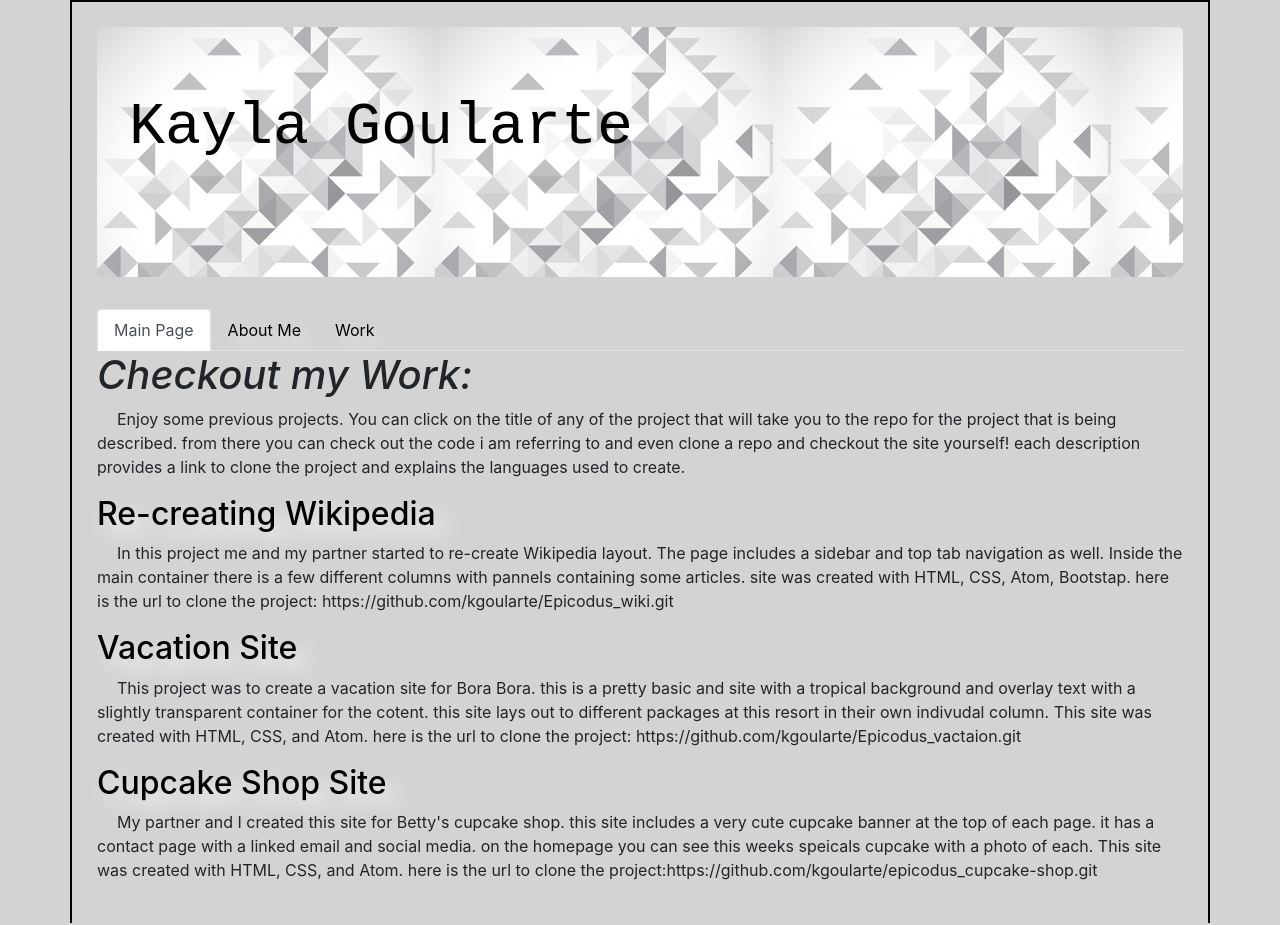
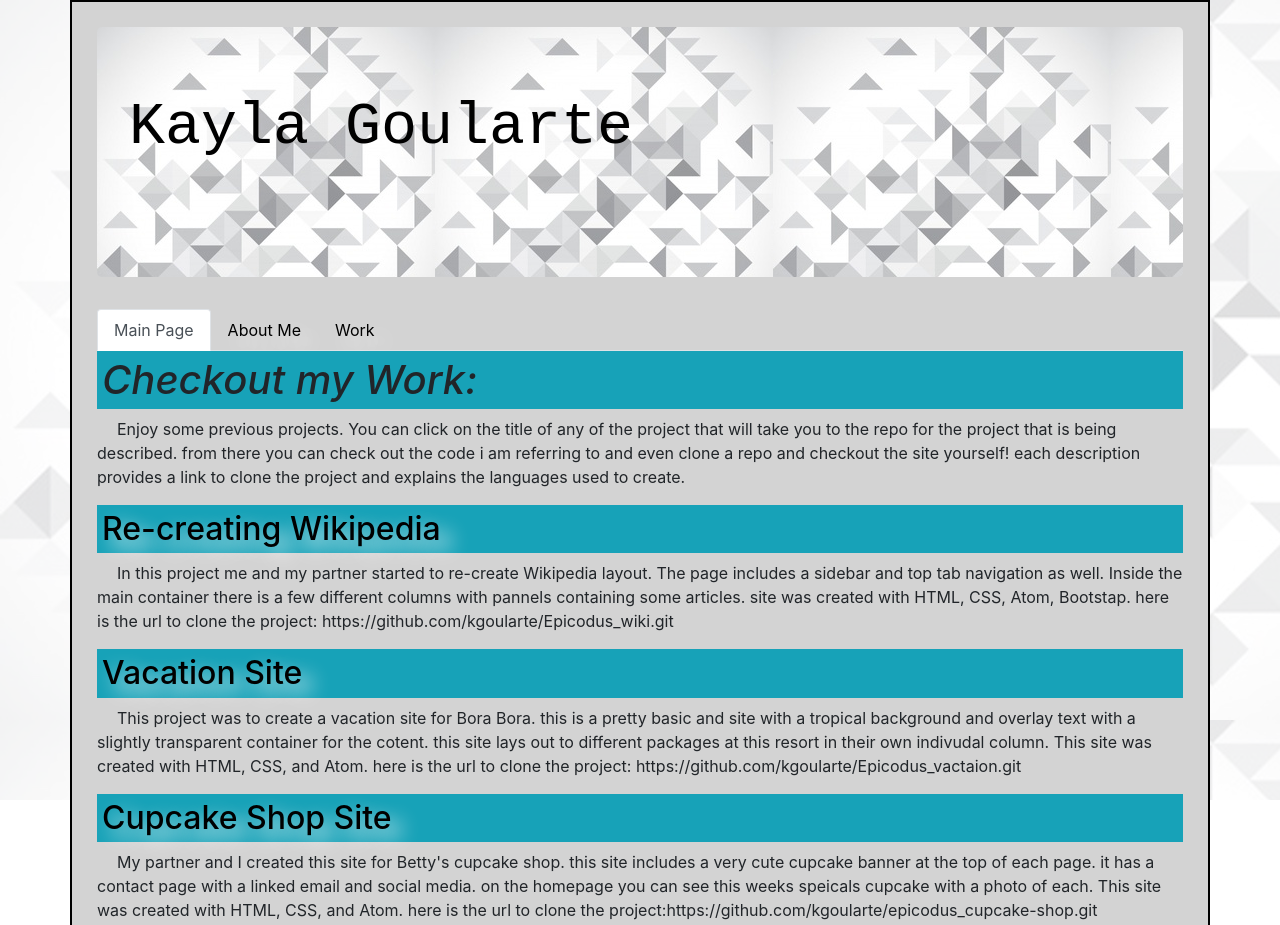
Before and after one commit to kgoularte/Epicodus_portfolio, a plain HTML site: page work.html in a window 1280 px wide. Shown: the top 925 px of the page. Drawn offline with nearby package versions, Linux system fonts and the light colour scheme.

Commit message:
add css styles and update background

```diff
--- a/css/styles.css
+++ b/css/styles.css
@@ -18,13 +18,13 @@ img {
   font-size: 60px;
   font-family: monospace;
 }
-body {
-  background-color: lightgrey;
-}
 .container {
   border: 2px solid black;
   border-bottom: none;
+  bottom: 25px;
   padding: 25px;
+  background-color: lightgrey;
+
 }
 a {
   color: black;
@@ -37,7 +37,22 @@ p {
   text-align: left;
   margin-left: 25px;
 }
-#me {
-  font-size: 20px;
-  text-shadow: 10px 10px 20px white;
+.bg-info {
+  padding: 5px;
 }
+.divbg {
+  background-image: url(../img/back.jpg);
+  opacity: 0.3;
+  top: 0;
+  left: 0;
+  bottom: 0;
+  right: 0;
+  position: absolute;
+  z-index: -1;
+}
+.intro {
+  font-size: 25px;
+}
+#insta {
+  box-shadow: 5px 5px 10px white;
+}
--- a/work.html
+++ b/work.html
@@ -8,6 +8,7 @@
 </head>
 <body>
   <div class="container">
+      <div class="divbg"></div>
     <div class="jumbotron">
       <h1>Kayla Goularte</h2>
       </div>
@@ -24,19 +25,19 @@
       </ul>
       <div class="row">
         <div class="col-md-12">
-          <h1><em>Checkout my Work:</em></h1>
+          <h1 class="bg-info"><em>Checkout my Work:</em></h1>
           <p>Enjoy some previous projects. You can click on the title of any of the project that will take you to the repo for the project that is being described. from there you can check out the code i am referring to and even clone a repo and checkout the site yourself! each description provides a link to clone the project and explains the languages used to create.</p>
         </div>
         <div class="col-md-12">
-          <h2><a href="https://github.com/kgoularte/Epicodus_wiki">Re-creating Wikipedia</a></h2>
+          <h2 class="bg-info"><a href="https://github.com/kgoularte/Epicodus_wiki">Re-creating Wikipedia</a></h2>
           <p>In this project me and my partner started to re-create Wikipedia layout. The page includes a sidebar and top tab navigation as well. Inside the main container there is a few different columns with pannels containing some articles. site was created with HTML, CSS, Atom, Bootstap. here is the url to clone the project: https://github.com/kgoularte/Epicodus_wiki.git </p>
         </div>
         <div class="col-md-12">
-          <h2><a href="https://github.com/kgoularte/Epicodus_vactaion">Vacation Site</a></h2>
+          <h2 class="bg-info"><a href="https://github.com/kgoularte/Epicodus_vactaion">Vacation Site</a></h2>
           <p>This project was to create a vacation site for Bora Bora. this is a pretty basic and site with a tropical background and overlay text with a slightly transparent container for the cotent. this site lays out to different packages at this resort in their own indivudal column. This site was created with HTML, CSS, and Atom. here is the url to clone the project: https://github.com/kgoularte/Epicodus_vactaion.git </p>
         </div>
         <div class="col-md-12">
-          <h2><a href="https://github.com/kgoularte/epicodus_cupcake-shop">Cupcake Shop Site</a></h2>
+          <h2 class="bg-info"><a href="https://github.com/kgoularte/epicodus_cupcake-shop">Cupcake Shop Site</a></h2>
           <p>My partner and I created this site for Betty's cupcake shop. this site includes a very cute cupcake banner at the top of each page. it has a contact page with a linked email and social media. on the homepage you can see this weeks speicals cupcake with a photo of each. This site was created with HTML, CSS, and Atom. here is the url to clone the project:https://github.com/kgoularte/epicodus_cupcake-shop.git </p>
         </div>
       </div>
```
Also changed, not shown: about-me.html (+4 -6 lines), index.html (+3 -5 lines), img/back.jpg (added), img/insta.png.
